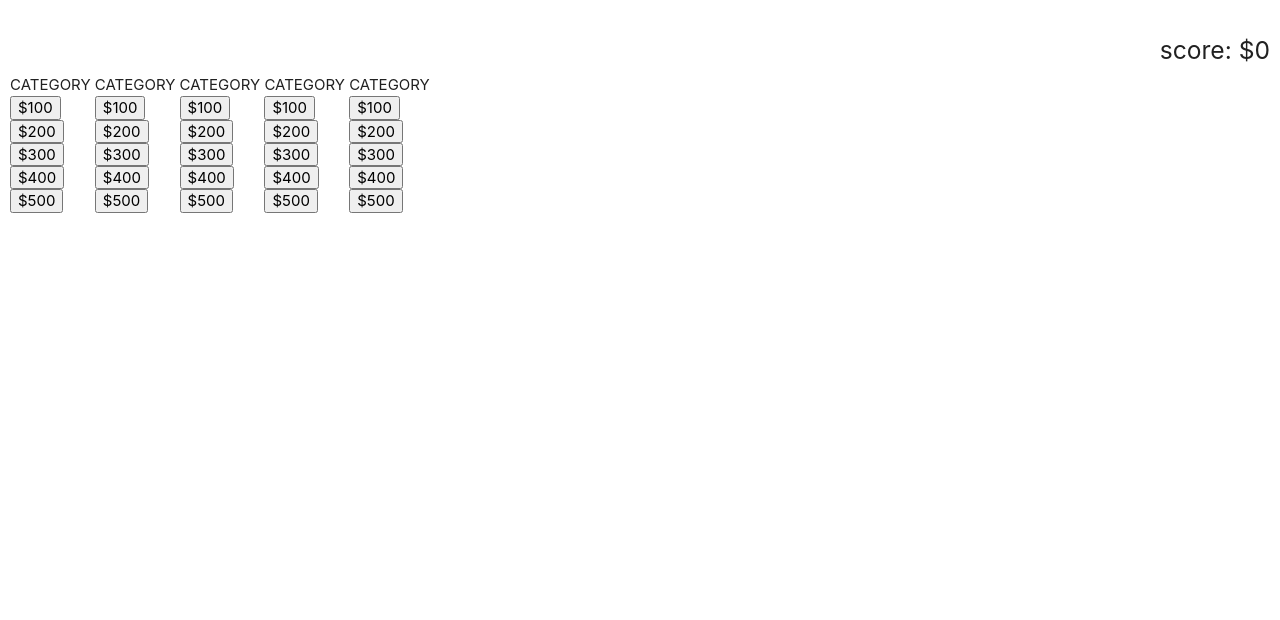
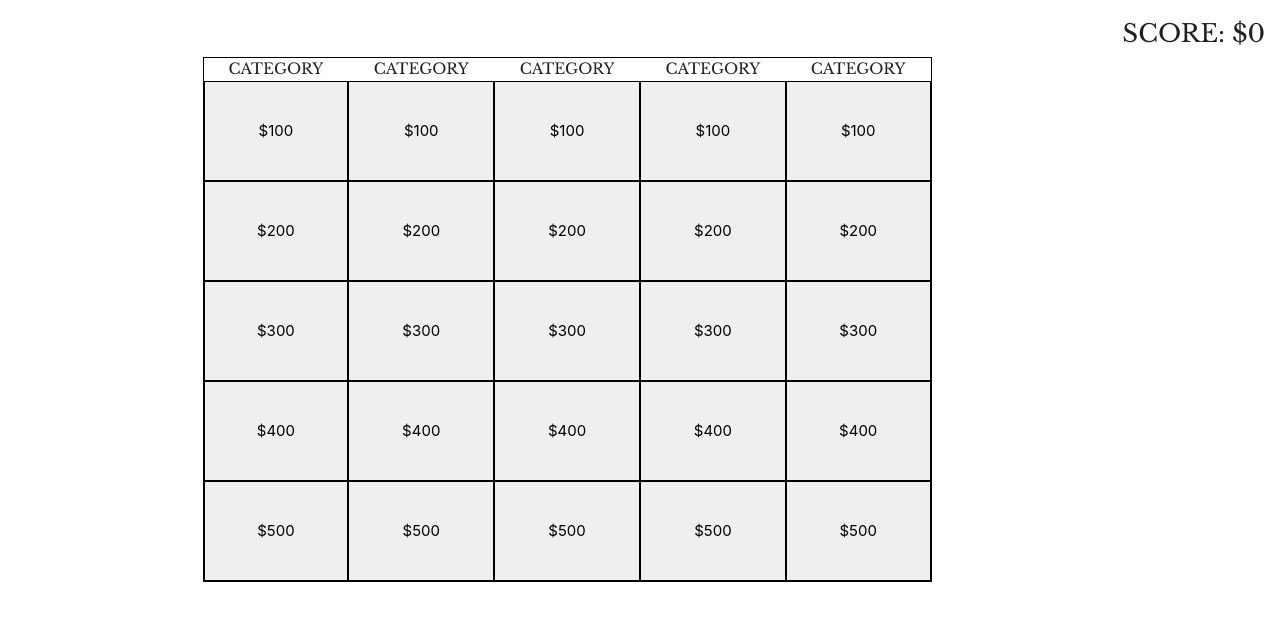
Before and after one commit to JessLGardner/jeopardy-game, a plain HTML site: page public/index.html in a window 1280 px wide. Shown: the part 116-736 px from the top of the page. Drawn offline with nearby package versions, Linux system fonts and the light colour scheme.

Commit message:
Added font and .button .col .main CSS.

```diff
--- a/public/css/style.css
+++ b/public/css/style.css
@@ -1,5 +1,5 @@
 body {
-    margin: 10px;
+    margin: 15px;
 }
 
 h1 {
@@ -7,23 +7,52 @@ h1 {
 }
 
 h5 {
-    float: right;
+    font-family: 'Libre Baskerville', serif;
     text-align: right;
 }
 
 .main {
+    margin: 5px 5px 5px 50px;
     clear: both;
+    padding: 5px 50px;;
 }
 
-#col1, #col2, #col3, #col4, #col5 {
-    display: inline-block
+#col1 {
+    display: inline-block;
+    padding: 0px;
+    border-top: 1px solid black;
+    border-left: 1px solid black;
+    border-bottom: 1px solid black;
 }
 
+#col2, #col3, #col4 {
+    display: inline-block;
+    padding: 0px;
+    border-top: 1px solid black;
+    border-bottom: 1px solid black;
+}
+
+#col5 {
+    display: inline-block;
+    padding: 0px;
+    border-top: 1px solid black;
+    border-right: 1px solid black;
+    border-bottom: 1px solid black;
+}
+
+
+
 .category {
+    font-family: 'Libre Baskerville', serif;
     text-align: center;
 }
 
 .button {
     text-align: center;
     display: block;
+    border: 1px solid black;
+    width: 100%;
+    height: 100px;
+    /* background-color: blue; */
+    /* background: radial-gradient(red, green, blue); */
 }
--- a/public/index.html
+++ b/public/index.html
@@ -4,7 +4,8 @@
     <meta charset="UTF-8">
     <meta name="viewport" content="width=device-width, initial-scale=1.0">
     <meta http-equiv="X-UA-Compatible" content="ie=edge">
-    <title>Jeopardy</title>
+    <title>Jeopardy Game</title>
+    <link href="https://fonts.googleapis.com/css?family=Libre+Baskerville" rel="stylesheet"/>
     <link rel="stylesheet" href="https://cdnjs.cloudflare.com/ajax/libs/materialize/0.99.0/css/materialize.min.css"/>
     <link rel="stylesheet" href="css/style.css" type="text/css"/>
 </head>
@@ -12,52 +13,52 @@
 <body>
     <div class="header">
        <h1>JEOPARDY!</h1>
-       <h5>score: $<span id="score">0</span></h5>
+       <h5>SCORE: $<span id="score">0</span></h5>
     </div> <!--header-->
 
-    <div class="main">
-        <div class="board">
-            <div class="column" id="col1">
+    <div class="container">
+        <div class="board row">
+            <div class="col m2" id="col1">
                 <div class="category">CATEGORY</div>
                 <button class="button" id="1-1" data-target="modal1">$100</button>
                 <button class="button" id="1-2" data-target="modal1">$200</button>
                 <button class="button" id="1-3" data-target="modal1">$300</button>
                 <button class="button" id="1-4" data-target="modal1">$400</button>
                 <button class="button" id="1-5" data-target="modal1">$500</button>
-            </div> <!--column-->
-            <div class="column" id="col2">
+            </div> <!--column 1-->
+            <div class="col m2" id="col2">
                 <div class="category">CATEGORY</div>
                 <button class="button" id="2-1" data-target="modal1">$100</button>
                 <button class="button" id="2-2" data-target="modal1">$200</button>
                 <button class="button" id="2-3" data-target="modal1">$300</button>
                 <button class="button" id="2-4" data-target="modal1">$400</button>
                 <button class="button" id="2-5" data-target="modal1">$500</button>
-            </div> <!--column-->
-            <div class="column" id="col3">
+            </div> <!--column 2-->
+            <div class="col m2" id="col3">
                 <div class="category">CATEGORY</div>
                 <button class="button" id="3-1" data-target="modal1">$100</button>
                 <button class="button" id="3-2" data-target="modal1">$200</button>
                 <button class="button" id="3-3" data-target="modal1">$300</button>
                 <button class="button" id="3-4" data-target="modal1">$400</button>
                 <button class="button" id="3-5" data-target="modal1">$500</button>
-            </div> <!--column-->
-            <div class="column" id="col4">
+            </div> <!--column 3-->
+            <div class="col m2" id="col4">
                 <div class="category">CATEGORY</div>
                 <button class="button" id="4-1" data-target="modal1">$100</button>
                 <button class="button" id="4-2" data-target="modal1">$200</button>
                 <button class="button" id="4-3" data-target="modal1">$300</button>
                 <button class="button" id="4-4" data-target="modal1">$400</button>
                 <button class="button" id="4-5" data-target="modal1">$500</button>
-            </div> <!--column-->
-            <div class="column" id="col5">
+            </div> <!--column 4-->
+            <div class="col m2" id="col5">
                 <div class="category">CATEGORY</div>
                 <button class="button" id="5-1" data-target="modal1">$100</button>
                 <button class="button" id="5-2" data-target="modal1">$200</button>
                 <button class="button" id="5-3" data-target="modal1">$300</button>
                 <button class="button" id="5-4" data-target="modal1">$400</button>
                 <button class="button" id="5-5" data-target="modal1">$500</button>
-            </div> <!--column-->
-        </div> <!--board-->
+            </div> <!--column 5-->
+        </div> <!--board row-->
     </div> <!--main-->
 
     <div id="modal1" class="modal"> <!--question-modal-->
```
